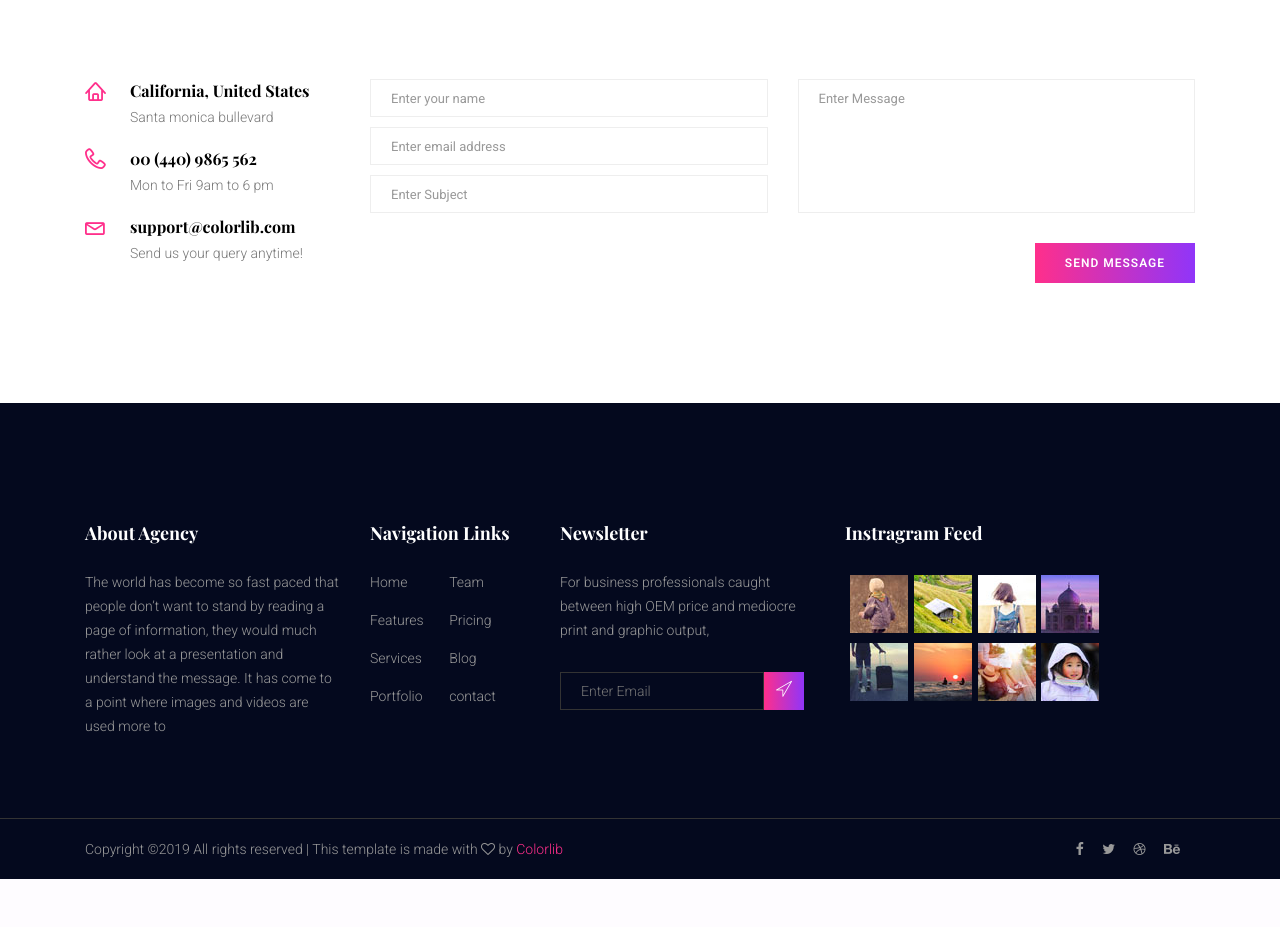
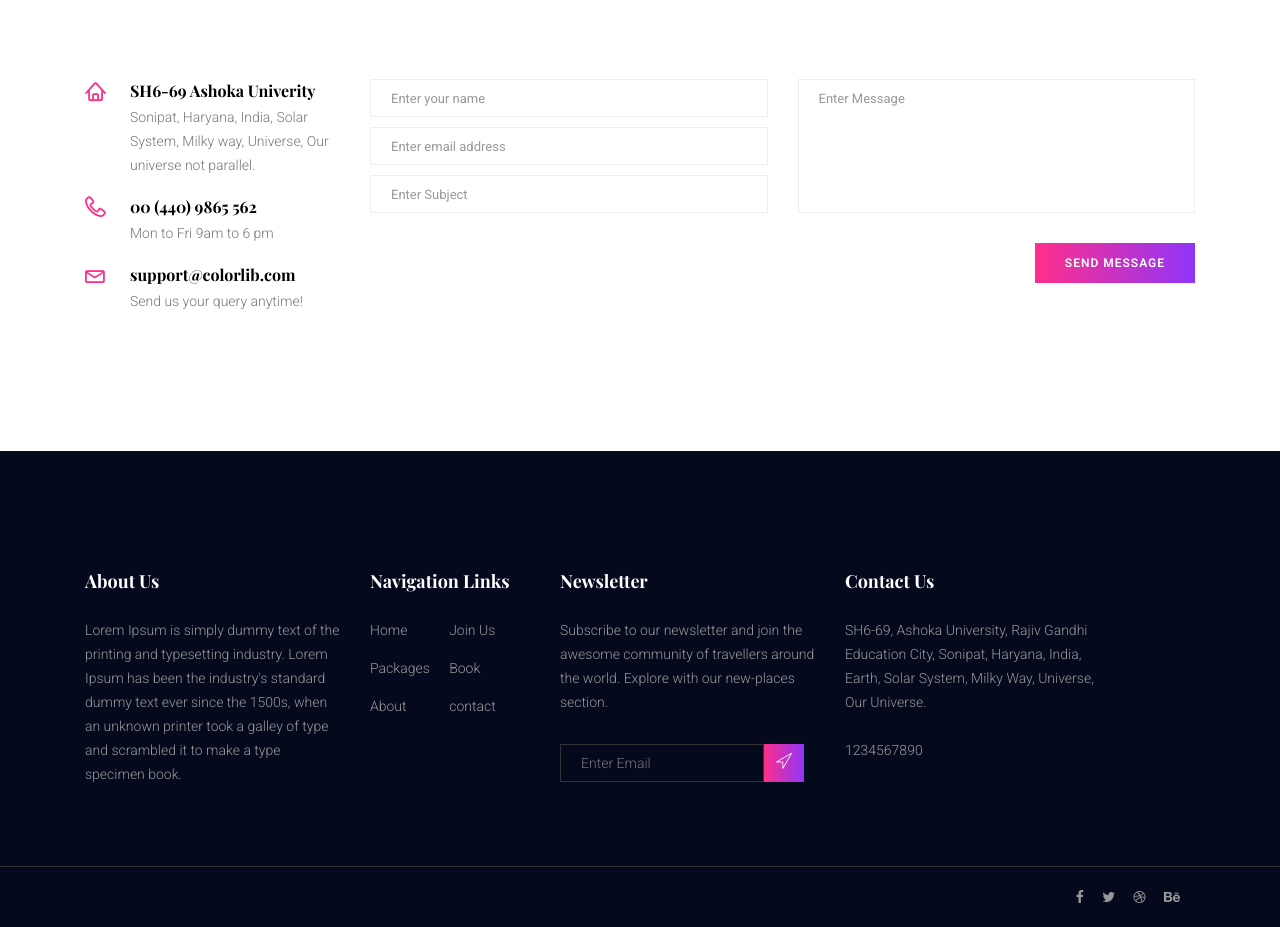
Before and after one commit to agent084/travel, a Django app: page /contact.html in a window 1280 px wide. Shown: the part 991-1918 px from the top of the page. Before the commit the page ends 1870 px from the top, so only its background shows below. Run offline with Django 3.2, Linux system fonts and the light colour scheme; some libraries are stand-ins or nearby versions.

Commit message:
Change Header and Footer. Remove team and blog section from home page. Add a page, join-us.html

```diff
--- a/boilerplate/templates/boilerplate/base.html
+++ b/boilerplate/templates/boilerplate/base.html
@@ -42,7 +42,9 @@
 						<ul class="nav navbar-nav menu_nav ml-auto">
 							<li class="nav-item active"><a class="nav-link" href="index.html">Home</a></li>
 							<li class="nav-item"><a class="nav-link" href="packages.html">Packages</a></li>
-							<li class="nav-item submenu dropdown">
+							<li class="nav-item"><a class="nav-link" href="about-us.html">About</a></li>
+							<li class="nav-item"><a class="nav-link" href="join-us.html">Join Us</a></li>
+							<!-- <li class="nav-item submenu dropdown">
 								<a href="#" class="nav-link dropdown-toggle" data-toggle="dropdown" role="button" aria-haspopup="true"
 								 aria-expanded="false">Pages</a>
 								<ul class="dropdown-menu">
@@ -50,7 +52,7 @@
 									<li class="nav-item"><a class="nav-link" href="book-trip.html">Book trip</a></li>
 									<li class="nav-item"><a class="nav-link" href="elements.html">Elements</a></li>
 								</ul>
-							</li>
+							</li> -->
 
 							<li class="nav-item"><a class="nav-link" href="contact.html">Contact</a></li>
 						</ul>
@@ -93,8 +95,8 @@
 				<div class="row">
 					<div class="col-lg-3 col-md-6 col-sm-6">
 						<div class="single-footer-widget">
-							<h5 class="footer_title">About Agency</h5>
-							<p class="about-text">The world has become so fast paced that people don’t want to stand by reading a page of information, they would much rather look at a presentation and understand the message. It has come to a point where images and videos are used more to </p>
+							<h5 class="footer_title">About Us</h5>
+							<p class="about-text">Lorem Ipsum is simply dummy text of the printing and typesetting industry. Lorem Ipsum has been the industry's standard dummy text ever since the 1500s, when an unknown printer took a galley of type and scrambled it to make a type specimen book. </p>
 						</div>
 					</div>
 					<div class="col-lg-2 col-md-6 col-sm-6">
@@ -104,17 +106,17 @@
 								<div class="col-5">
 									<ul class="list">
 										<li><a href="#">Home</a></li>
-										<li><a href="#">Features</a></li>
-										<li><a href="#">Services</a></li>
-										<li><a href="#">Portfolio</a></li>
+										<li><a href="packages.html">Packages</a></li>
+										<li><a href="about-us.html">About</a></li>
+										<!-- <li><a href="#">Portfolio</a></li> -->
 									</ul>
 								</div>
 								<div class="col-5">
 									<ul class="list">
-										<li><a href="#">Team</a></li>
-										<li><a href="#">Pricing</a></li>
-										<li><a href="#">Blog</a></li>
-										<li><a href="#">contact</a></li>
+										<li><a href="join-us.html">Join Us</a></li>
+										<li><a href="book-trip.html">Book</a></li>
+										<!-- <li><a href="#">Blog</a></li> -->
+										<li><a href="contact.html">contact</a></li>
 									</ul>
 								</div>
 							</div>
@@ -123,7 +125,7 @@
 					<div class="col-lg-3 col-md-6 col-sm-6">
 						<div class="single-footer-widget">
 							<h5>Newsletter</h5>
-							<p>For business professionals caught between high OEM price and mediocre print and graphic output, </p>
+							<p>Subscribe to our newsletter and join the awesome community of travellers around the world. Explore with our new-places section.</p>
 							<div class="footer-newsletter" id="mc_embed_signup">
 								<form target="_blank" novalidate="true" action="https://spondonit.us12.list-manage.com/subscribe/post?u=1462626880ade1ac87bd9c93a&amp;id=92a4423d01"
 								 method="get" class="form-inline">
@@ -142,8 +144,11 @@
 					</div>
 					<div class="col-lg-3  col-md-6 col-sm-6">
 						<div class="single-footer-widget mail-chimp">
-							<h5 class="mb-20">Instragram Feed</h5>
-							<ul class="instafeed d-flex flex-wrap">
+							<h5 class="mb-20">Contact Us</h5>
+							<p>SH6-69, Ashoka University, Rajiv Gandhi Education City, Sonipat, Haryana, India, Earth, Solar System, Milky Way, Universe, Our Universe.</p>
+							&nbsp;
+							<p>1234567890</p>
+							<!-- <ul class="instafeed d-flex flex-wrap">
 								<li><img src="{% static 'img/i1.jpg' %}" alt=""></li>
 								<li><img src="{% static 'img/i2.jpg' %}" alt=""></li>
 								<li><img src="{% static 'img/i3.jpg' %}" alt=""></li>
@@ -152,7 +157,7 @@
 								<li><img src="{% static 'img/i6.jpg' %}" alt=""></li>
 								<li><img src="{% static 'img/i7.jpg' %}" alt=""></li>
 								<li><img src="{% static 'img/i8.jpg' %}" alt=""></li>
-							</ul>
+							</ul> -->
 						</div>
 					</div>
 				</div>
@@ -162,10 +167,10 @@
 			<div class="container">
 				<div class="row">
 					<div class="col-lg-6 col-md-12">
-						<p><!-- Link back to Colorlib can't be removed. Template is licensed under CC BY 3.0. -->
-Copyright &copy;<script>document.write(new Date().getFullYear());</script> All rights reserved | This template is made with <i class="fa fa-heart-o" aria-hidden="true"></i> by <a href="https://colorlib.com" target="_blank">Colorlib</a>
+						<!-- <p>Link back to Colorlib can't be removed. Template is licensed under CC BY 3.0. -->
+<!-- Copyright &copy;<script>document.write(new Date().getFullYear());</script> All rights reserved | This template is made with <i class="fa fa-heart-o" aria-hidden="true"></i> by <a href="https://colorlib.com" target="_blank">Colorlib</a> -->
 <!-- Link back to Colorlib can't be removed. Template is licensed under CC BY 3.0. -->
-</p>
+<!-- </p> -->
 					</div>
 					<div class="col-lg-6 col-md-12 text-right">
 						<div class="social-icons">
--- a/boilerplate/templates/boilerplate/contact.html
+++ b/boilerplate/templates/boilerplate/contact.html
@@ -35,8 +35,9 @@
         <div class="contact_info">
           <div class="info_item">
             <i class="lnr lnr-home"></i>
-            <h6>California, United States</h6>
-            <p>Santa monica bullevard</p>
+            <h6>SH6-69 Ashoka Univerity</h6>
+            <p>Sonipat, Haryana, India,
+            Solar System, Milky way, Universe, Our universe not parallel.</p>
           </div>
           <div class="info_item">
             <i class="lnr lnr-phone-handset"></i>
--- a/boilerplate/urls.py
+++ b/boilerplate/urls.py
@@ -16,4 +16,5 @@ urlpatterns = [
     path("shop-single/<slug>/", views.shop_single, name="shop_single"),
     path("book-trip.html", views.book_trip, name="book_trip"),
     path("categories/<slug>/", views.categories, name="categories"),
+    path("join-us.html", views.join, name="join-us"),
 ]
--- a/boilerplate/views.py
+++ b/boilerplate/views.py
@@ -25,6 +25,12 @@ def about(request):
     categories = Category.objects.filter(active=True)
     context = {"products": products, "categories": categories}
     return render(request, "boilerplate/about-us.html", context)
+
+def join(request):
+    products = Product.objects.filter(active=True)
+    categories = Category.objects.filter(active=True)
+    context = {"products": products, "categories": categories}
+    return render(request, "boilerplate/join-us.html", context)
 
 
 def packages(request):
```
Also changed, not shown: boilerplate/templates/boilerplate/index.html (+7 -7 lines).
